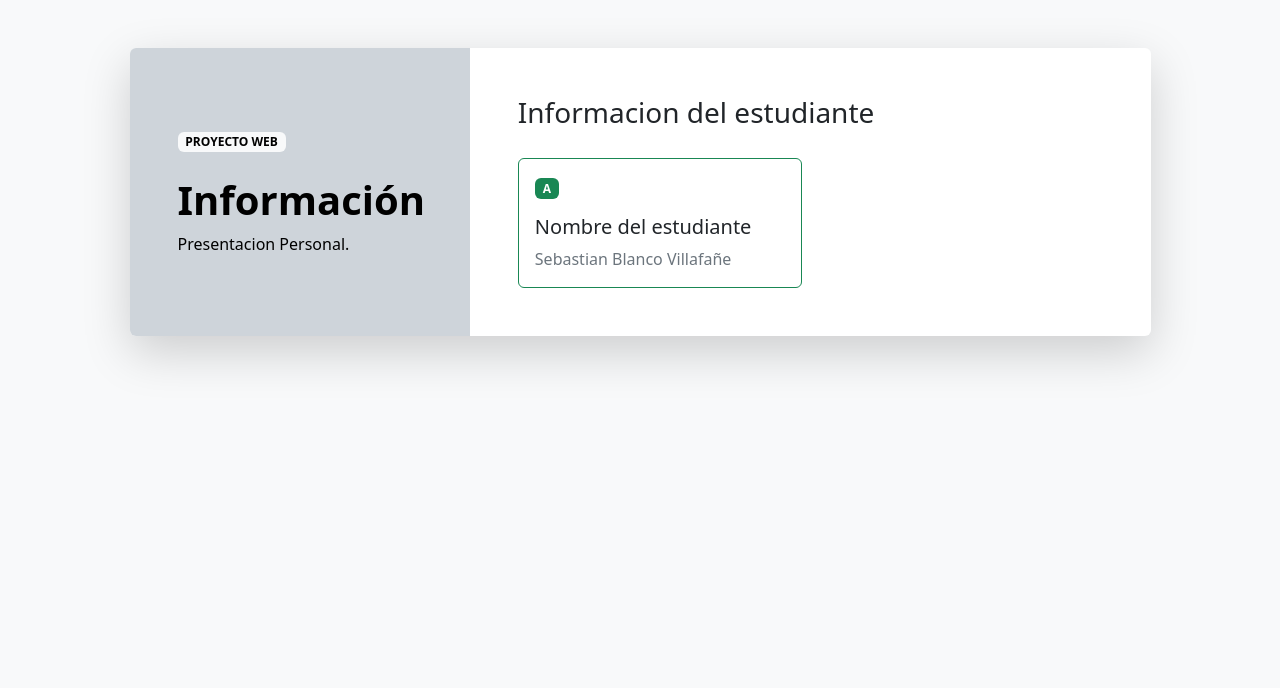
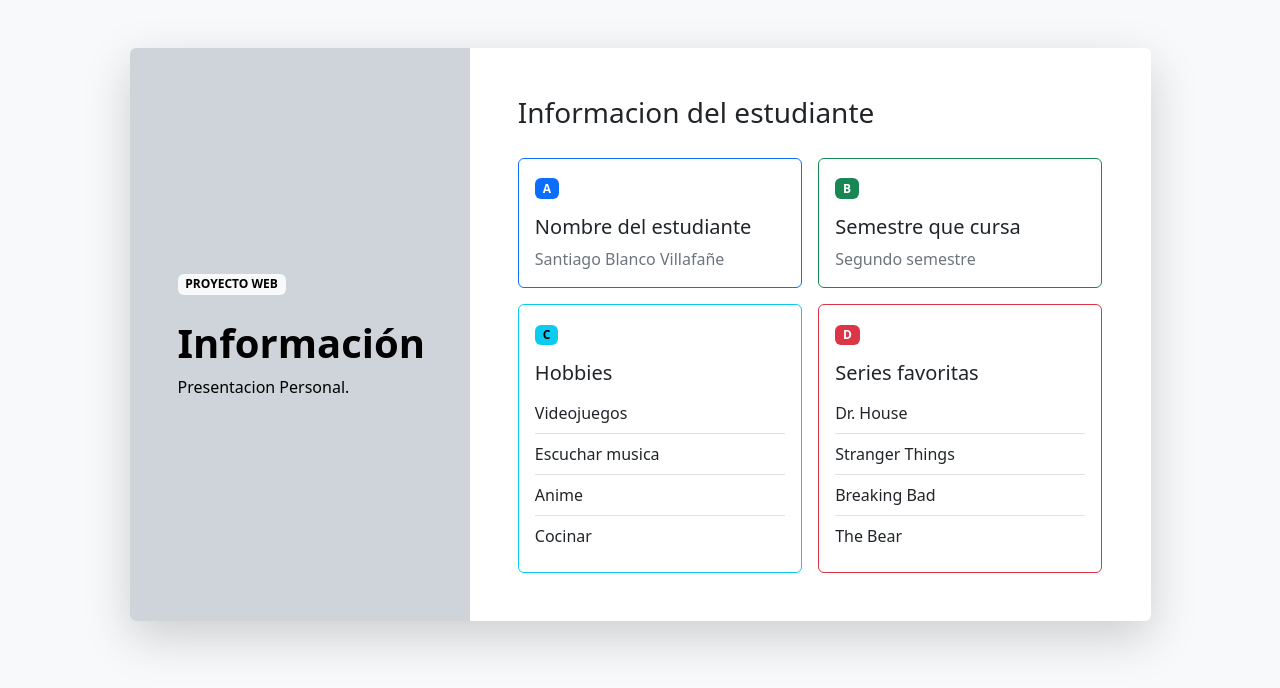
Before and after one commit to SMarlboro/PROYECTO-WEBB, a plain HTML site: page index.html in a window 1280 px wide. Drawn offline with nearby package versions, Linux system fonts and the light colour scheme.

Commit message:
commit #7

```diff
--- a/index.html
+++ b/index.html
@@ -38,16 +38,55 @@
 
                 <div class="row g-3">
                   <div class="col-12 col-md-6">
-                    <div class="card h-100 border-success">
+                    <div class="card h-100 border-primary">
                       <div class="card-body">
-                        <span class="badge text-bg-success mb-3">A</span>
+                        <span class="badge text-bg-primary mb-3">A</span>
                         <h3 class="h5 card-title">Nombre del estudiante</h3>
-                        <p class="card-text text-secondary mb-0">Sebastian Blanco Villafañe</p>
+                        <p class="card-text text-secondary mb-0">Santiago Blanco Villafañe</p>
                       </div>
                     </div>
                   </div>
 
+                 <div class="col-12 col-md-6">
+                    <div class="card h-100 border-success">
+                      <div class="card-body">
+                        <span class="badge text-bg-success mb-3">B</span>
+                        <h3 class="h5 card-title">Semestre que cursa</h3>
+                        <p class="card-text text-secondary mb-0">Segundo semestre</p>
+                      </div>
+                    </div>
+                  </div>
 
+                  <div class="col-12 col-md-6">
+                    <div class="card h-100 border-info">
+                      <div class="card-body">
+                        <span class="badge text-bg-info mb-3">C</span>
+                        <h3 class="h5 card-title">Hobbies</h3>
+                        <ul class="list-group list-group-flush">
+                          <li class="list-group-item px-0">Videojuegos</li>
+                          <li class="list-group-item px-0">Escuchar musica</li>
+                          <li class="list-group-item px-0">Anime</li>
+                          <li class="list-group-item px-0">Cocinar</li>
+                        </ul>
+                      </div>
+                    </div>
+                  </div>
+
+                  <div class="col-12 col-md-6">
+                    <div class="card h-100 border-danger">
+                      <div class="card-body">
+                        <span class="badge text-bg-danger mb-3">D</span>
+                        <h3 class="h5 card-title">Series favoritas</h3>
+                        <ul class="list-group list-group-flush">
+                          <li class="list-group-item px-0">Dr. House</li>
+                          <li class="list-group-item px-0">Stranger Things</li>
+                          <li class="list-group-item px-0">Breaking Bad</li>
+                          <li class="list-group-item px-0">The Bear</li>
+                        </ul>
+                      </div>
+                    </div>
+                  </div>
+                </div>
 
               </div>
             </div>
```
